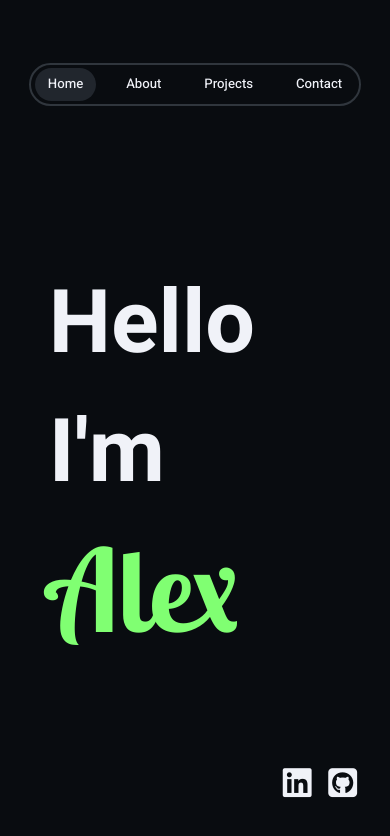
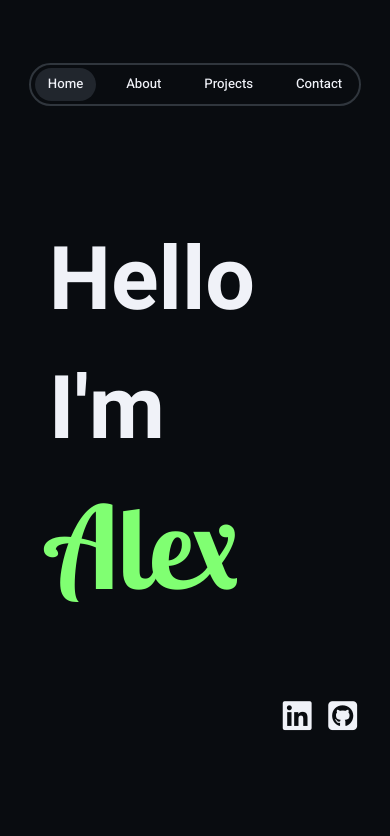
Before and after one commit to AxterDoesCode/alexchau.co.uk, a React (Vite) app in the folder vite-project/: page / in a window 390 px wide. Shown: the top 836 px of the page. Built offline with nearby package versions, Linux system fonts and the light colour scheme.

Commit message:
More mobile optimisations. Using flex-end now

```diff
--- a/vite-project/src/Components/Footer/Footer.tsx
+++ b/vite-project/src/Components/Footer/Footer.tsx
@@ -5,7 +5,7 @@ const StyledFooter = styled.footer`
     max-height: 10%;
     font-size: 3rem;
     display: flex;
-    justify-content: end;
+    justify-content: flex-end;
     align-items: center;
     padding-right: 1em;
     gap: .5em;
@@ -22,6 +22,10 @@ const StyledFooter = styled.footer`
     a:hover{
         color: var(--light--hover);
     }
+
+    @media(max-width: 700px){
+        height: 20%;
+    }
 `
 
 export default function Footer(){
--- a/vite-project/src/index.css
+++ b/vite-project/src/index.css
@@ -71,7 +71,7 @@ main{
     }
 
     main{
-        height: 70%;
+        height: 60%;
     }
 }
 
```
